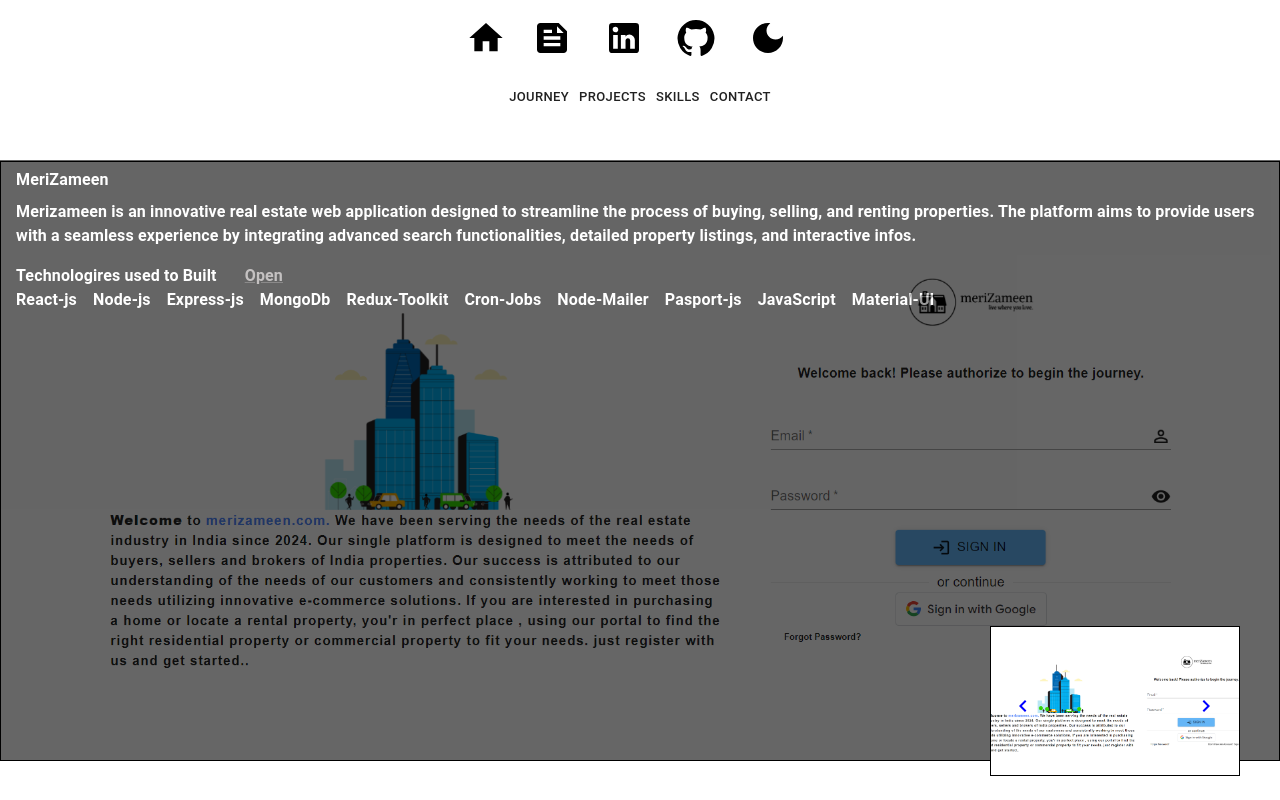
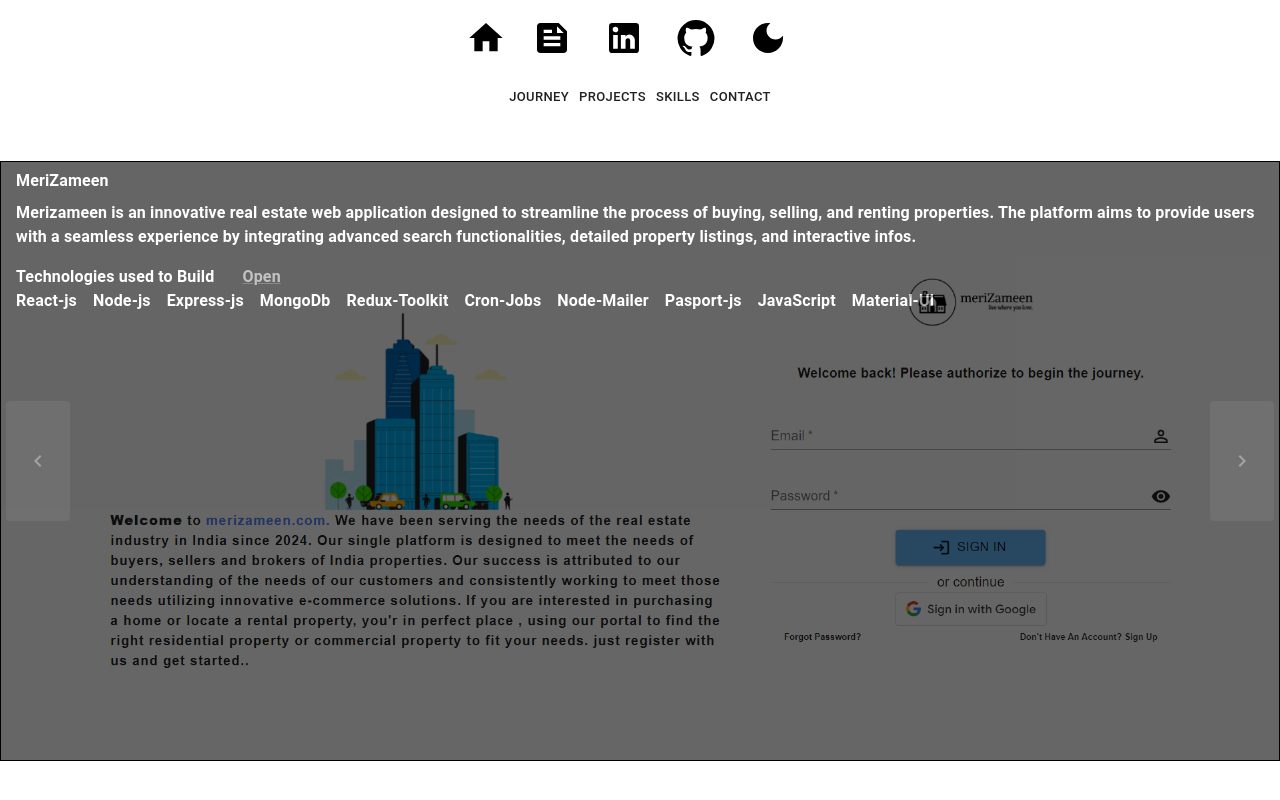
Before and after one commit to Kuldeep-Angural/portfolio, a React (Create React App) app: page /projects in a window 1280 px wide. Built offline with nearby package versions, Linux system fonts and the light colour scheme.

Commit message:
Update ProjectsCard.js

```diff
--- a/src/pages/projects/ProjectsCard.js
+++ b/src/pages/projects/ProjectsCard.js
@@ -1,10 +1,10 @@
-import { Box, Button, CardMedia, Grid, Link, Typography } from '@mui/material'
-import React, { useEffect, useState } from 'react'
+import { Box, Button, CardMedia, Grid, Link, Typography } from '@mui/material';
+import React, { useEffect, useState } from 'react';
 import KeyboardArrowLeftIcon from '@mui/icons-material/KeyboardArrowLeft';
 import KeyboardArrowRightIcon from '@mui/icons-material/KeyboardArrowRight';
 import { projects } from '../../constants/projects';
+
 export const ProjectsCard = (datprojetcs) => {
-
     const [data, setData] = useState([]);
     const [currentIndex, setCurrentIndex] = useState(0);
 
@@ -21,21 +21,19 @@
     };
 
     useEffect(() => {
-
         setData(projects);
-    }, [])
-
+    }, []);
 
     return (
-        <Grid container >
-            <Grid item md={12}>
+        <Grid container>
+            <Grid item md={12} sx={{ position: 'relative' }}>
                 <CardMedia
                     component="img"
                     height="600px"
                     src={data?.[currentIndex]?.image}
                     sx={{ width: '100%', backgroundPosition: 'cover', border: '1px solid black' }}
                 />
-                <Box sx={{ position: 'absolute', top: '160px', height: '600px', width: '100%', backgroundColor: 'black', opacity: '0.6', }}>
+                <Box sx={{ position: 'absolute', top: '0px', height: '100%', width: '100%', backgroundColor: 'black', opacity: '0.6' }}>
                     <Typography color={'white'} fontWeight={600} position={'relative'} ml={2} mt={1}>
                         {data?.[currentIndex]?.name}
                     </Typography>
@@ -45,33 +43,26 @@
                     </Typography>
 
                     <Typography color={'white'} fontWeight={600} position={'relative'} ml={2} mt={2}>
-                        Technologires used to Built {data?.[currentIndex]?.webLink && <Link ml={3} href={data?.[currentIndex]?.webLink}> Open</Link>}
+                        Technologies used to Build {data?.[currentIndex]?.webLink && <Link ml={3} href={data?.[currentIndex]?.webLink}> Open</Link>}
                     </Typography>
                     <Box display={'flex'} justifyContent={'flex-start'}>
-                        {data?.[currentIndex]?.techStack?.map((item) => {
-                            return (
-                                <Typography color={'white'} fontWeight={600} position={'relative'} ml={2} mt={0}>
-                                    {item}
-                                </Typography>
-                            )
-                        })}
+                        {data?.[currentIndex]?.techStack?.map((item, index) => (
+                            <Typography key={index} color={'white'} fontWeight={600} position={'relative'} ml={2} mt={0}>
+                                {item}
+                            </Typography>
+                        ))}
                     </Box>
                 </Box>
 
-
-                <Box position={'absolute'} sx={{ height: '150px', width: '250px', backgroundColor: 'transparent', bottom: '60px', right: '40px' }}>
-                    <Button onClick={previousClick} variant='text' sx={{ position: 'relative', top: '65%', left: '1px', color: 'blue', }}><KeyboardArrowLeftIcon color='pink' /></Button>
-                    <Button onClick={nextClick} sx={{ position: 'relative', top: '65%', right: '-120px', color: 'blue', }}><KeyboardArrowRightIcon /></Button>
-
-                    <CardMedia
-                        component="img"
-                        height="100%"
-                        src={data?.[currentIndex]?.image}
-                        sx={{ width: '100%', backgroundPosition: 'cover', border: '1px solid black' }}
-                    />
-
+                <Box  display="flex"  justifyContent="space-between"  alignItems="center"  position="absolute"  top="50%"  left="0"  right="0" sx={{ transform: 'translateY(-50%)', zIndex: 1 }}>
+                    <Button onClick={previousClick} variant='text'sx={{ color: 'white',height:'120px', maxWidth:'20px',backgroundColor:'grey' ,opacity: '0.4' ,margin:'6px'}}>
+                        <KeyboardArrowLeftIcon />
+                    </Button>
+                    <Button onClick={nextClick} variant='text' sx={{ color: 'white',height:'120px', maxWidth:'20px',backgroundColor:'grey' ,opacity: '0.4' , margin:'6px'}}>
+                        <KeyboardArrowRightIcon  />
+                    </Button>
                 </Box>
             </Grid>
         </Grid>
-    )
-}
+    );
+};
```
